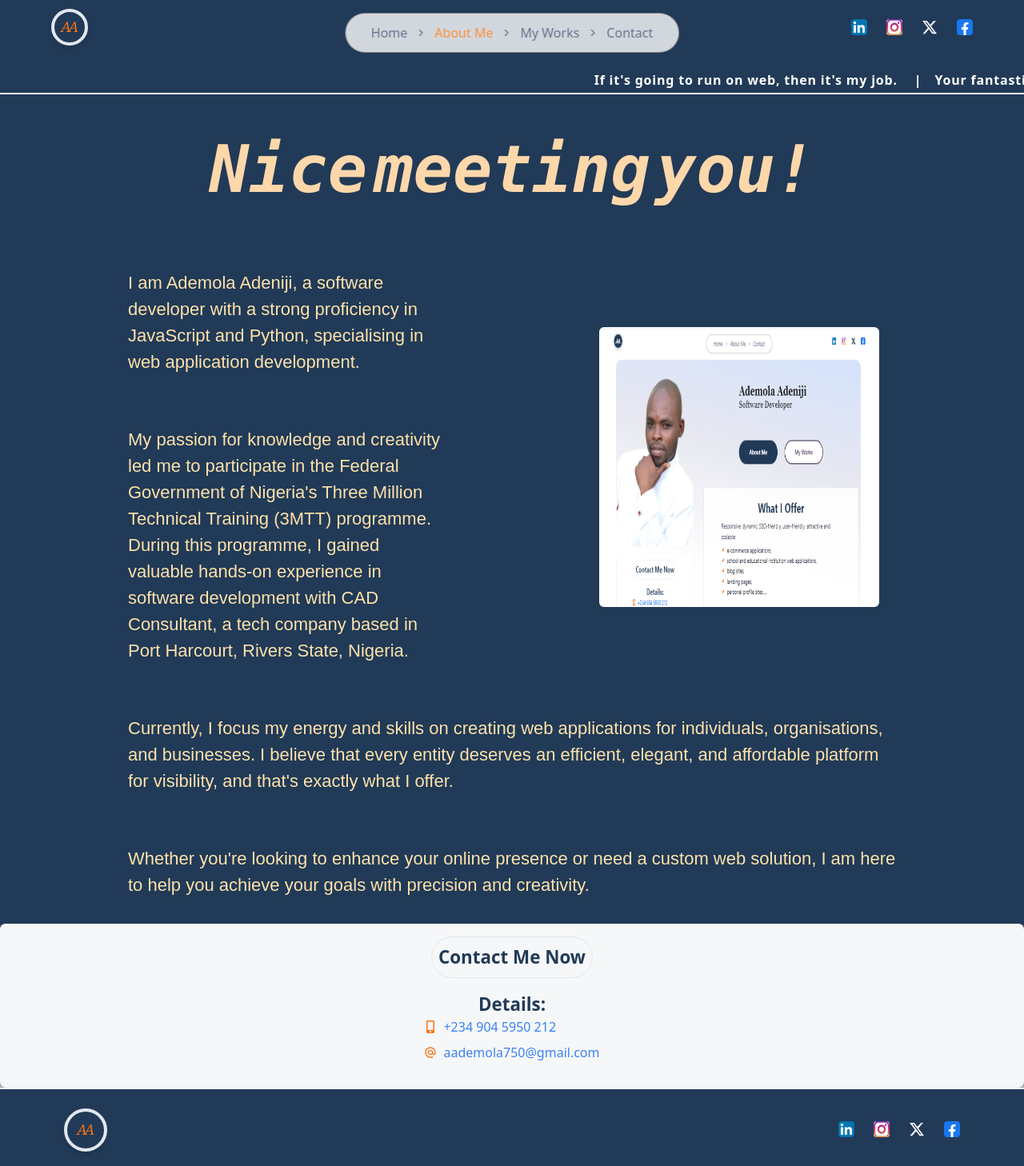
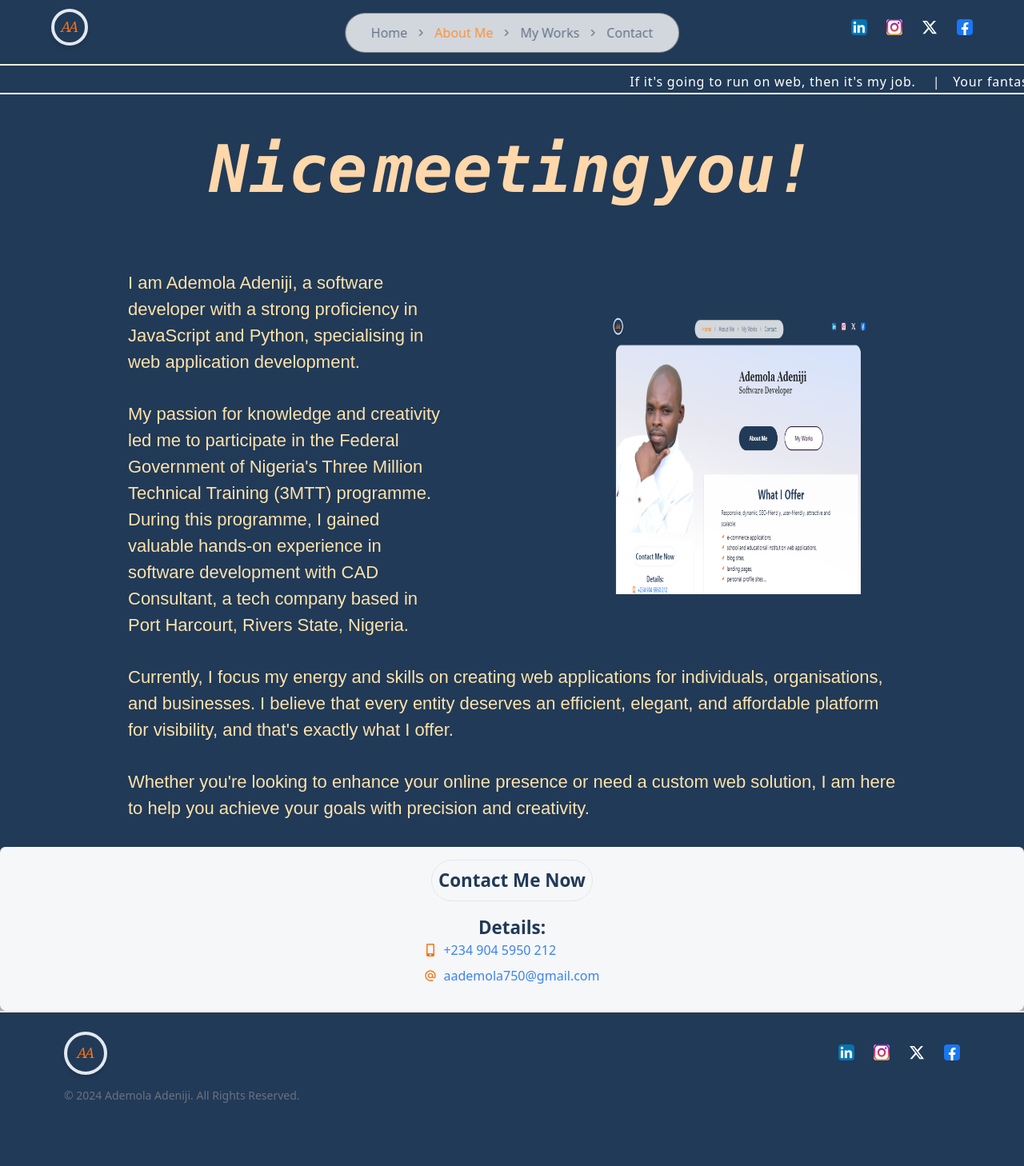
Before and after one commit to aademola1979/ademolaadeniji, a Next.js app: page /about in a window 1280 px wide. Shown: the top 1458 px of the page at 80% size. After the commit the page ends 1388 px from the top, so only its background shows below. Built offline with nearby package versions, Linux system fonts and the light colour scheme.

Commit message:
changed social banner

```diff
--- a/app/module/about/AboutIntro.tsx
+++ b/app/module/about/AboutIntro.tsx
@@ -3,7 +3,7 @@ import { FadeInComponent, StaggerContainer } from "../AnimatedContainer"
 
 const AboutIntro = () => {
   return (
-    <StaggerContainer className="container-px grid rico gap-[4rem] font-medium text-[20px] lg:text-[22px] font-mono switch-text">
+    <StaggerContainer className="container-px grid rico gap-[2rem] font-medium text-[20px] lg:text-[22px] font-mono switch-text">
       <FadeInComponent
         delay={0.2}
         duration={1.2}
--- a/app/module/about/AboutIntro2.tsx
+++ b/app/module/about/AboutIntro2.tsx
@@ -3,7 +3,7 @@ import { FadeInComponent, StaggerContainer } from "../AnimatedContainer"
 
 const AboutIntro2 = () => {
   return (
-    <StaggerContainer className="container-px grid rico gap-[4rem] font-medium text-[20px] lg:text-[22px] font-mono pt-[4rem]">
+    <StaggerContainer className="container-px grid rico gap-[2rem] font-medium text-[20px] lg:text-[22px] font-mono pt-[2rem]">
         <FadeInComponent
         delay={0.2}
         duration={1.2}
--- a/app/module/about/InsightRoll.tsx
+++ b/app/module/about/InsightRoll.tsx
@@ -10,8 +10,8 @@ const InsightRoll = () => {
     ];
 
     return (
-        <div className="w-full logo mt-4 text-white whitespace-nowrap absolute border-b-2 border-white top-16 overflow-hidden ">
-            <div className="animate-roll py-2 flex justify-center items-center w-full font-semibold tracking-wider text-base">
+        <div className="w-full logo mt-4 text-white whitespace-nowrap absolute border-y-2 border-orange-100 top-16 overflow-hidden ">
+            <div className="animate-roll py-2 flex justify-center items-center w-full font-normal tracking-wider text-base">
                 {
                     insights.map((item, i) =>(
                         <div key={i}>{item} {i + 1 !== insights.length && <span className="px-4">|</span>}</div>
--- a/app/module/footer/index.tsx
+++ b/app/module/footer/index.tsx
@@ -5,7 +5,7 @@ import UpperFooter from "./UpperFooter"
 
 const Footer = () => {
   return (
-    <footer className=" px-4 block container-px w-full border-t-2 border-gray-100">
+    <footer className=" px-4 block container-px w-full border-t-2 border-orange-100">
         <UpperFooter />
         <LowerFooter />
     </footer>
```
Also changed, not shown: public/images/socialBanner.png.
